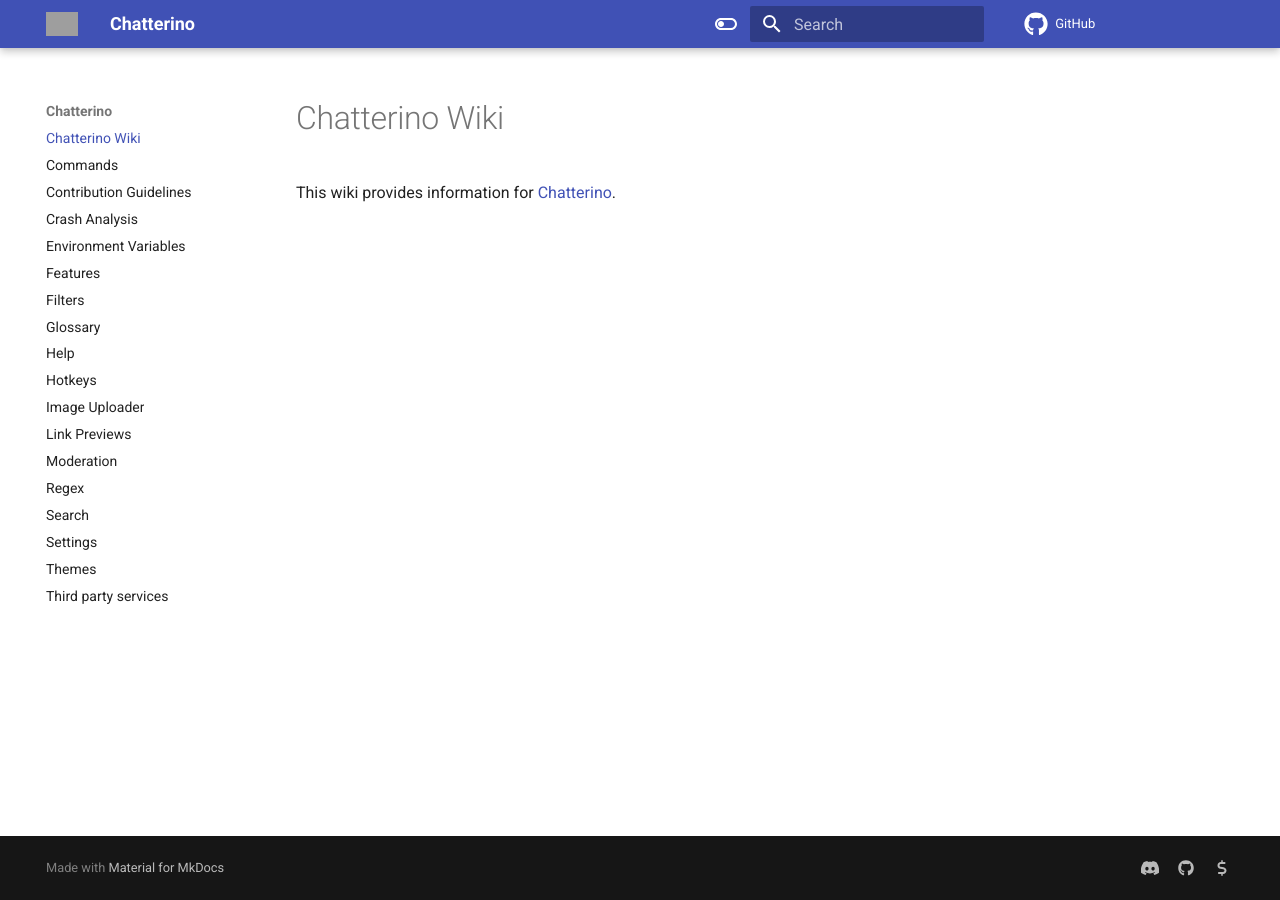
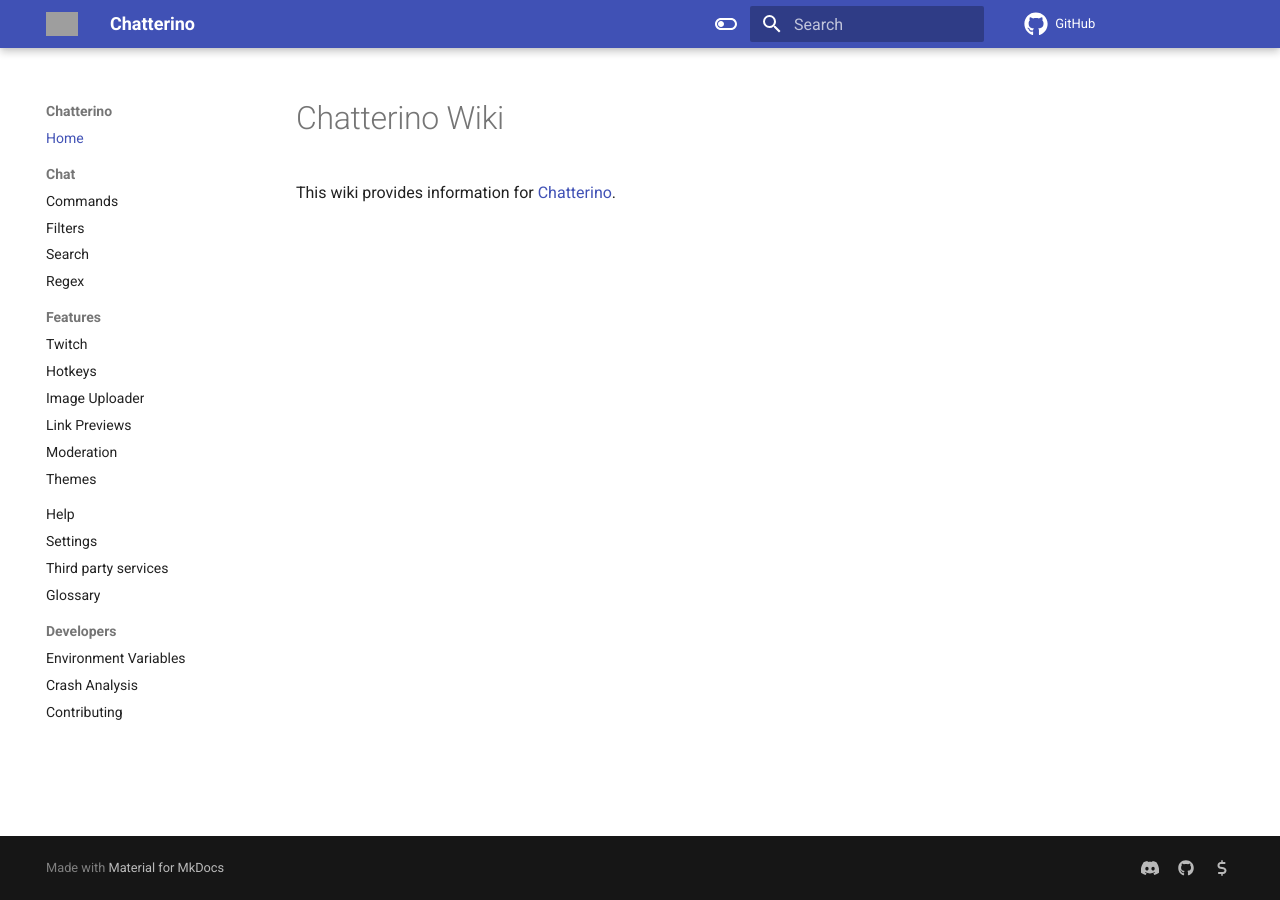
Before and after one commit to Chatterino/wiki, an MkDocs documentation site: the page built from docs/index.md, in a window 1280 px wide. Built offline with MkDocs 1.6.1 and Material for MkDocs 9.7.7, drawn with Linux system fonts in a browser that asks for light colours; comment, search, counter and statistics services are not loaded; some of the changed lines change nothing that is shown; grey boxes are pictures that could not be loaded.

Commit message:
Reorder navigation items (#341)

```diff
--- a/mkdocs.yml
+++ b/mkdocs.yml
@@ -21,6 +21,7 @@
 
   features:
     - navigation.instant
+    - navigation.sections
     - navigation.top
     - content.code.annotate
     - content.code.copy
@@ -54,3 +55,26 @@
     - icon: fontawesome/solid/dollar-sign
       link: https://streamelements.com/fourtf/tip
       name: Donate
+
+nav:
+  - Home: index.md
+  - Chat:
+      - Commands: Commands.md
+      - Filters: Filters.md
+      - Search: Search.md
+      - Regex: Regex.md
+  - Features:
+      - Twitch: Features.md
+      - Hotkeys: Hotkeys.md
+      - Image Uploader: Image Uploader.md
+      - Link Previews: Link Previews.md
+      - Moderation: Moderation.md
+      - Themes: Themes.md
+  - Help: Help.md
+  - Settings: Settings.md
+  - Third party services: Third_party_services.md
+  - Glossary: Glossary.md
+  - Developers:
+      - Environment Variables: Environment Variables.md
+      - Crash Analysis: Crash Analysis.md
+      - Contributing: Contributing for Developers.md
```
